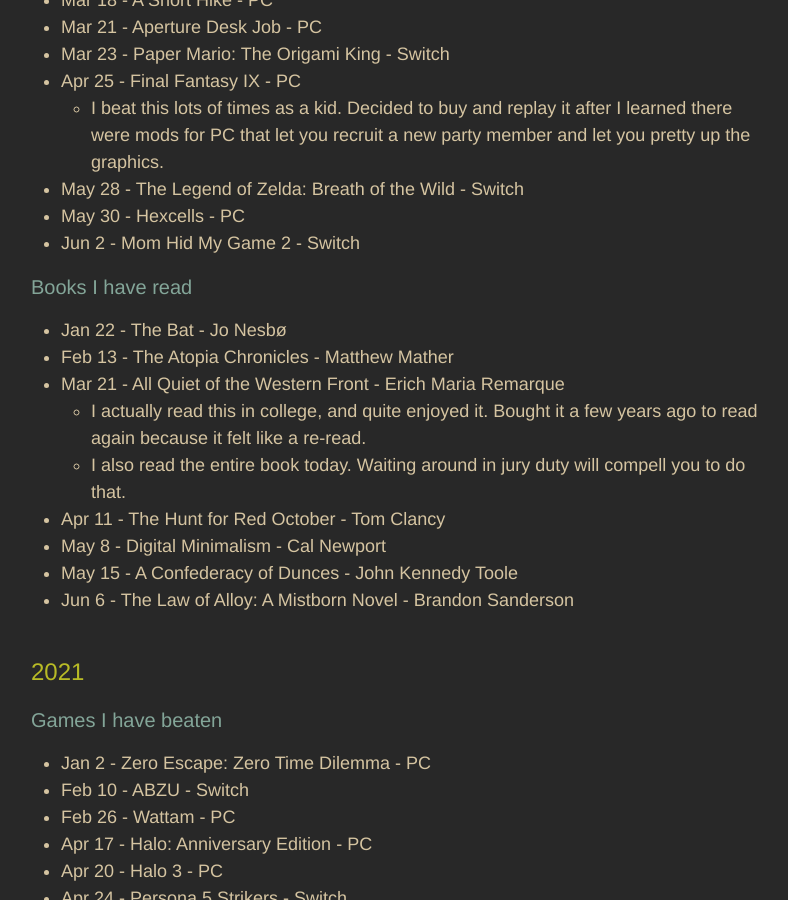
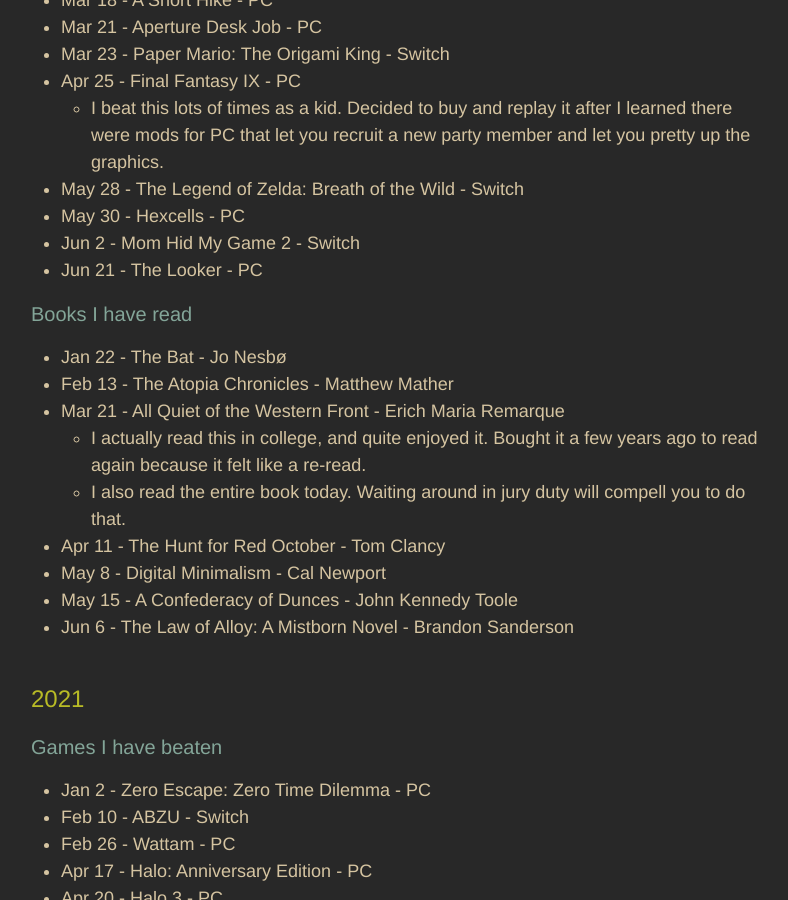
Before and after one commit to adkinsrs/sadkins_site, a Jekyll site: the page built from misc.md, in a window 1280 px wide and 900 px high, scrolled down 896 px. Shown: the whole window, without its empty margins (239-1027 px from the left). Built offline with Jekyll 4.4.1, drawn with Linux system fonts in a browser that asks for light colours.

Commit message:
beat a game

```diff
--- a/misc.md
+++ b/misc.md
@@ -38,6 +38,7 @@
 * May 28 - The Legend of Zelda: Breath of the Wild - Switch
 * May 30 - Hexcells - PC
 * Jun 2 - Mom Hid My Game 2 - Switch
+* Jun 21 - The Looker - PC
 
 ### Books I have read
 
```
